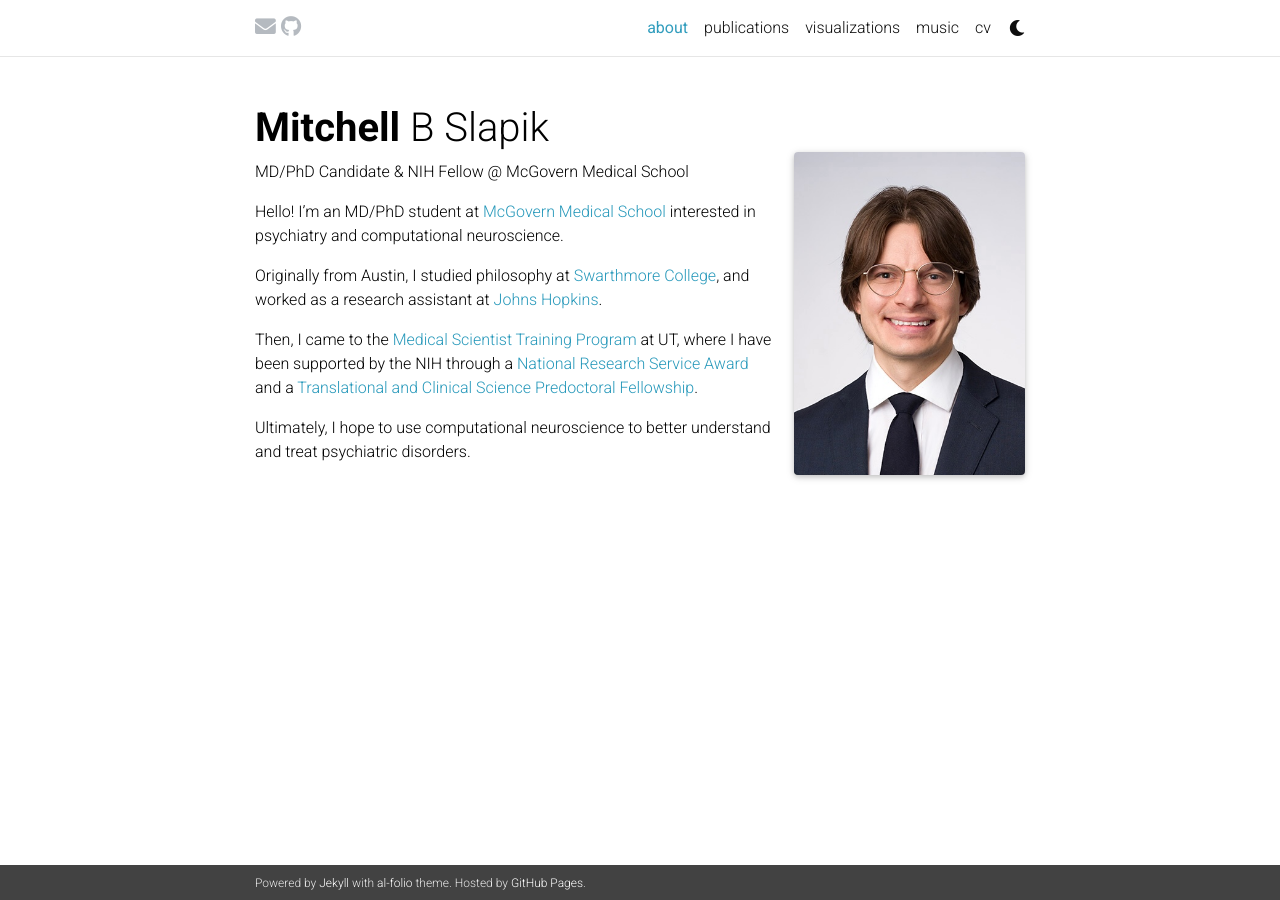
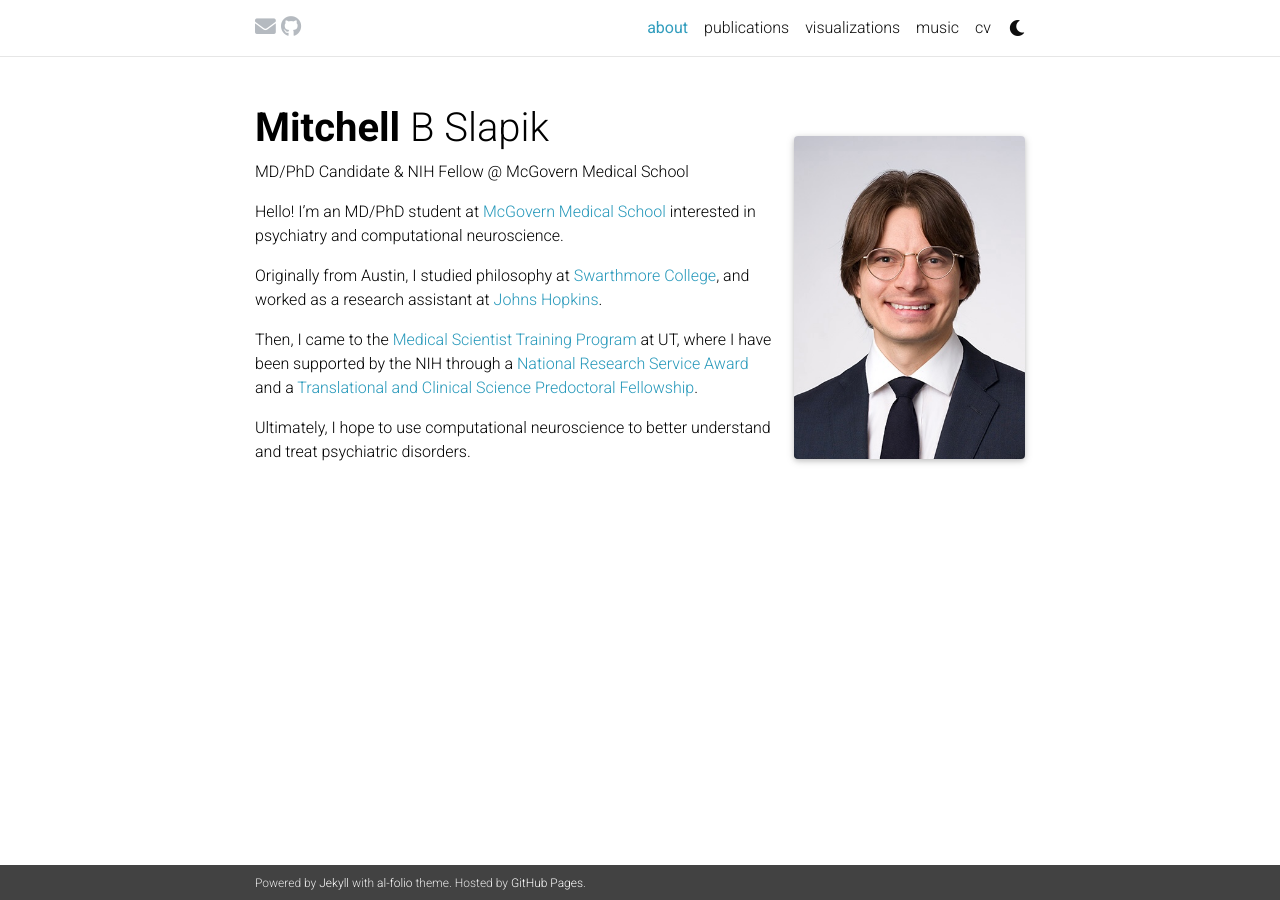
Before and after one commit to mitchellslapik/mitchellslapik.github.io, a Jekyll site: the page built from _pages/about.md, in a window 1280 px wide. Built offline with Jekyll 4.4.1, drawn with Linux system fonts in a browser that asks for light colours; full-size pictures stand in for the smaller copies a plugin makes; comment, search, counter and statistics services are not loaded; a style sheet for code colours, icons or effects is not loaded.

Commit message:
Update _base.scss

```diff
--- a/_sass/_base.scss
+++ b/_sass/_base.scss
@@ -109,7 +109,7 @@ blockquote {
 
 @media (min-width: 576px) {
   .profile {
-    margin-top: -3rem;
+    margin-top: -4rem;
     width: 30%;
     .address {
       p { display: block; }
```
